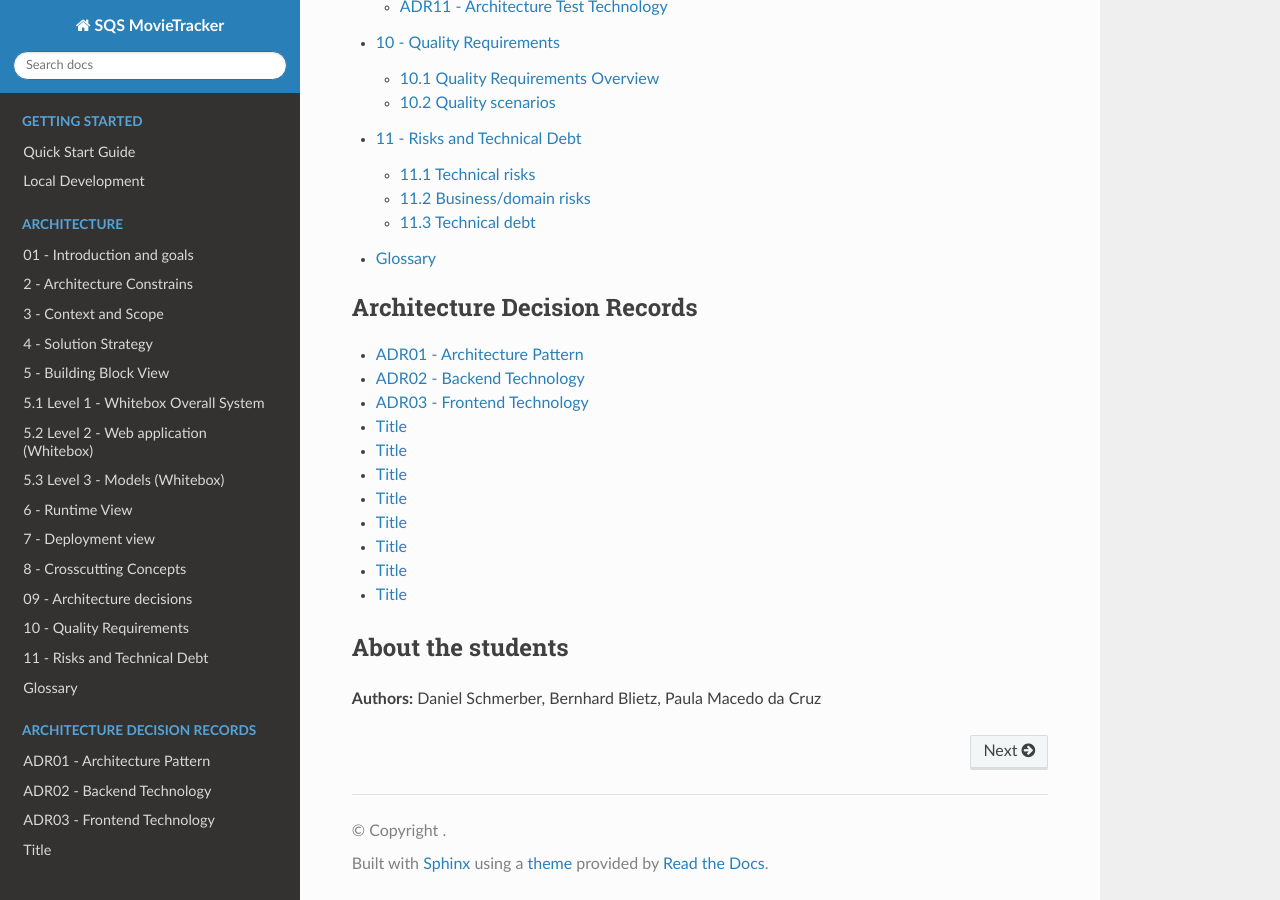
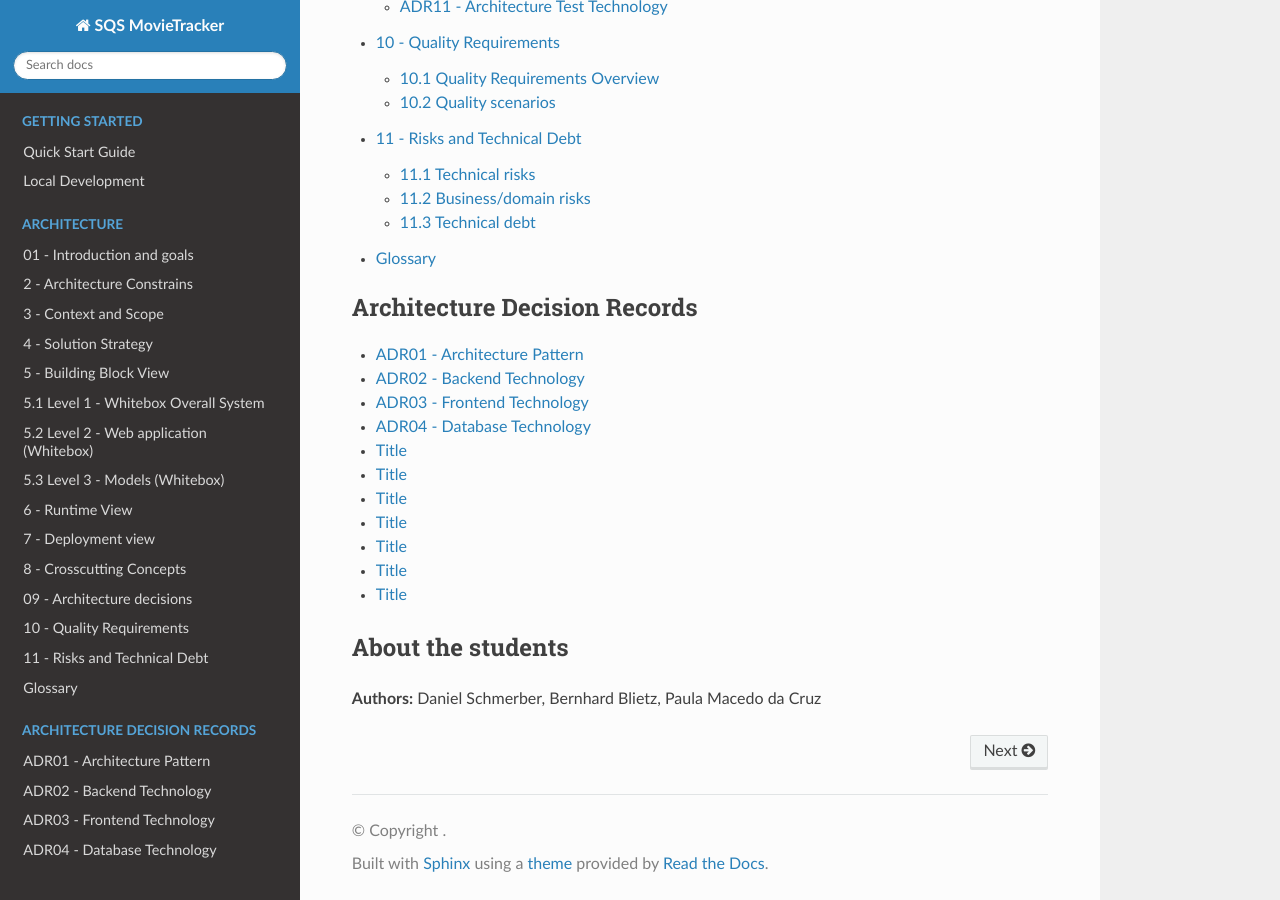
Before and after one commit to DanielSchmerber/SQS26_MovieTracker, a Sphinx documentation site: the page built from docs/index.md, in a window 1280 px wide and 900 px high, scrolled down 2389 px. Built offline with Sphinx 7.4.7 and the Read the Docs theme 3.1.0, drawn with Linux system fonts in a browser that asks for light colours.

Commit message:
Update 004-database-technology.md
fix issue title

```diff
--- a/docs/arc42/09_architecture_decisions_(adr)/004-database-technology.md
+++ b/docs/arc42/09_architecture_decisions_(adr)/004-database-technology.md
@@ -1,16 +1,17 @@
-# Title
+#  ADR04 - Database Technology
+## Title
 
 Decision to Choose the System's Database Technology
 
 
 
-## Status
+### Status
 
 accepted
 
 
 
-## Context
+### Context
 
 We need a database to persist data for the MovieTracker application.
 
@@ -32,7 +33,7 @@ Alternatives considered included:
 
 
 
-## Decision
+### Decision
 
 We chose SQLite. It is a lightweight, file-based database that requires no additional
 
@@ -40,7 +41,7 @@ infrastructure and integrates well with Python-based backends via SQLAlchemy.
 
 
 
-## Consequences
+### Consequences
 
 **Easier:**
 
```
